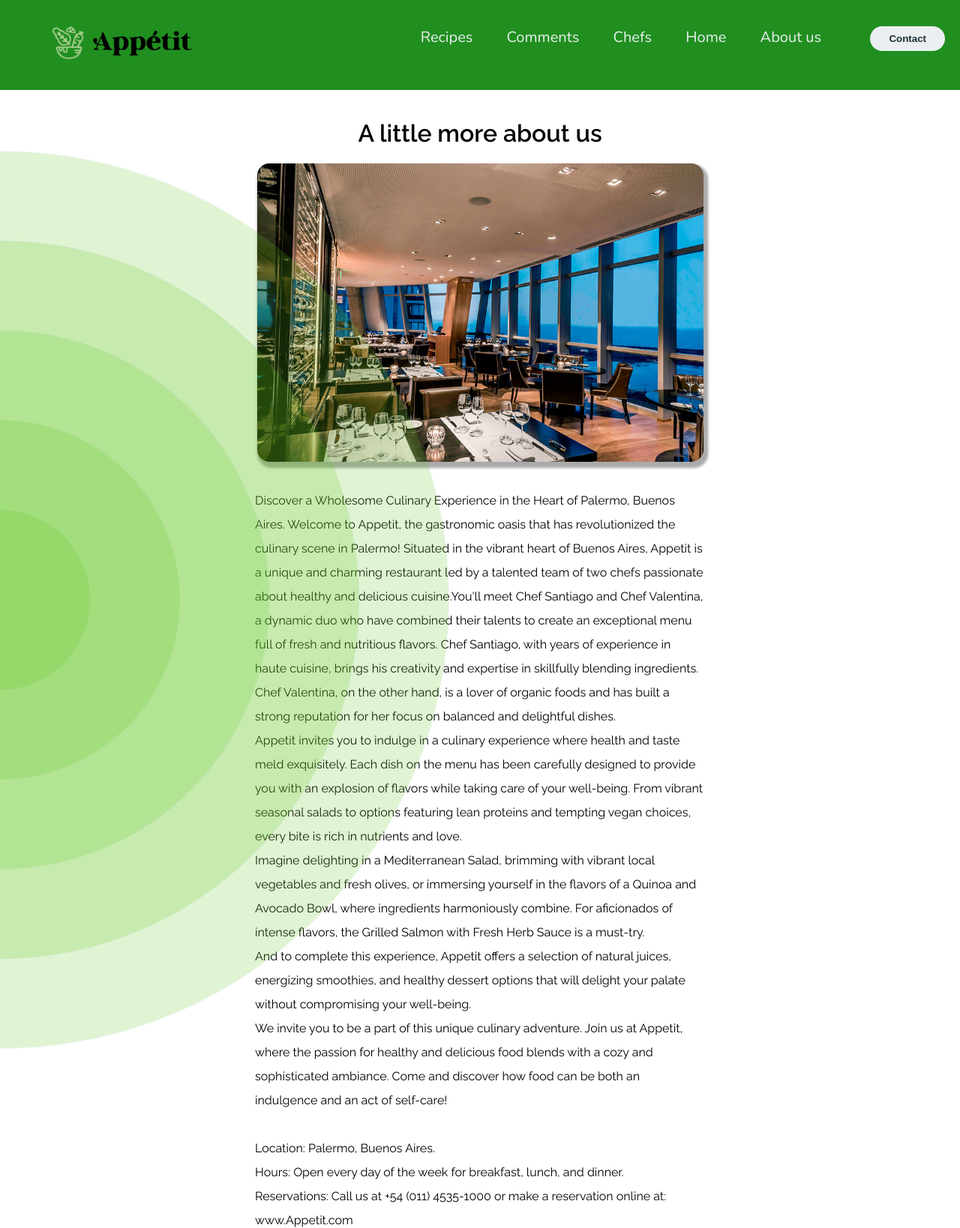
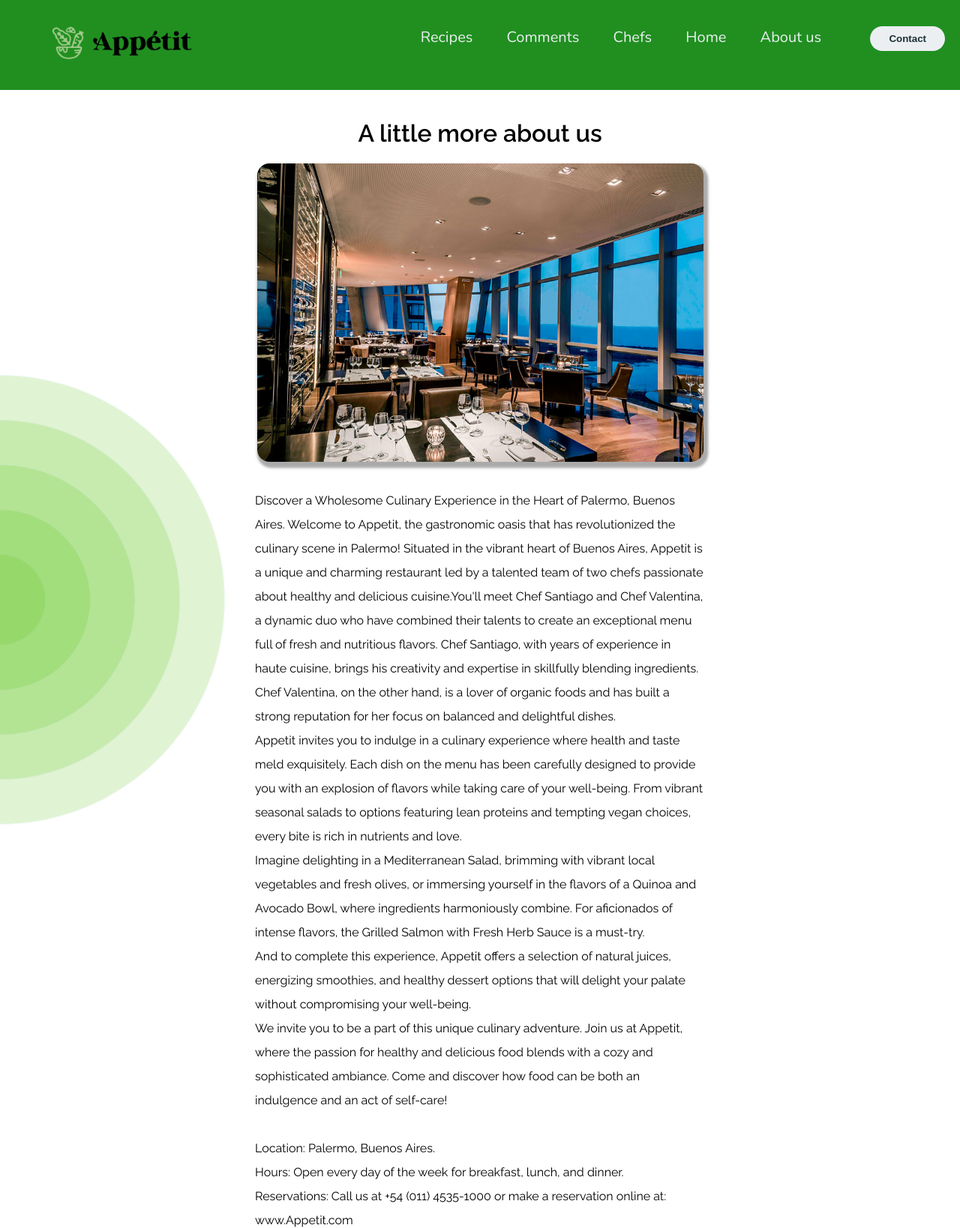
Before and after one commit to ruloalv/AppetitBackend, a Django app: page /about_us.html in a window 1280 px wide. Shown: the top 1638 px of the page at 75% size. Run offline with Django 4.2, Linux system fonts and the light colour scheme; some libraries are stand-ins or nearby versions.

Commit message:
animated bg try 1.2

```diff
--- a/static/css/main.css
+++ b/static/css/main.css
@@ -26,38 +26,38 @@ body {
 }
 
 .small {
+    width: 100px;
+    height: 100px;
+    left: -50px;
+    bottom: -50px;
+}
+
+.medium {
     width: 200px;
     height: 200px;
     left: -100px;
     bottom: -100px;
 }
 
-.medium {
+.large {
+    width: 300px;
+    height: 300px;
+    left: -150px;
+    bottom: -150px;
+}
+
+.xlarge {
     width: 400px;
     height: 400px;
     left: -200px;
     bottom: -200px;
 }
 
-.large {
-    width: 600px;
-    height: 600px;
-    left: -300px;
-    bottom: -300px;
-}
-
-.xlarge {
-    width: 800px;
-    height: 800px;
-    left: -400px;
-    bottom: -400px;
-}
-
 .xxlarge {
-    width: 1000px;
-    height: 1000px;
-    left: -500px;
-    bottom: -500px;
+    width: 500px;
+    height: 500px;
+    left: -250px;
+    bottom: -250px;
 }
 
 .shade1 {
```
